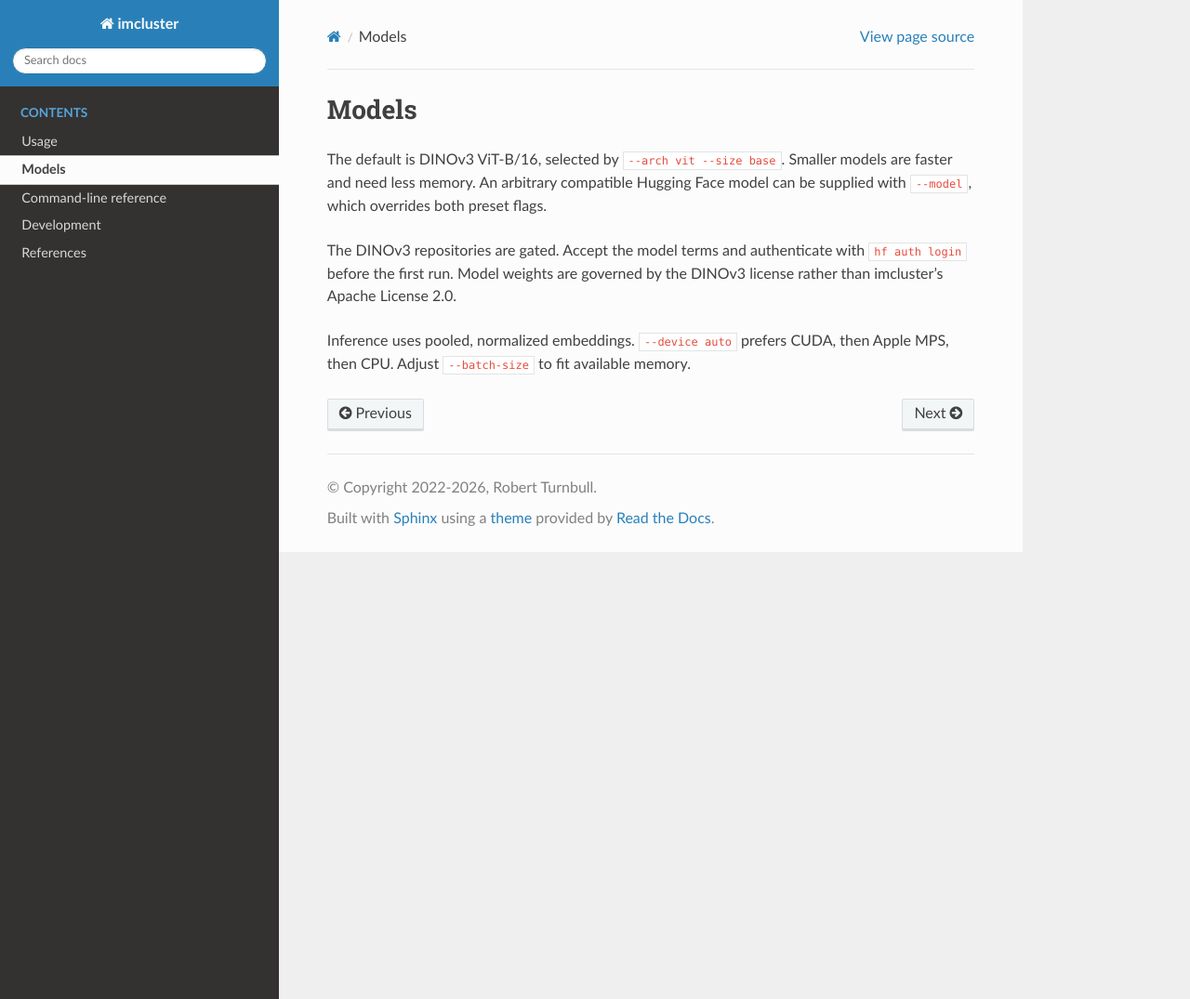
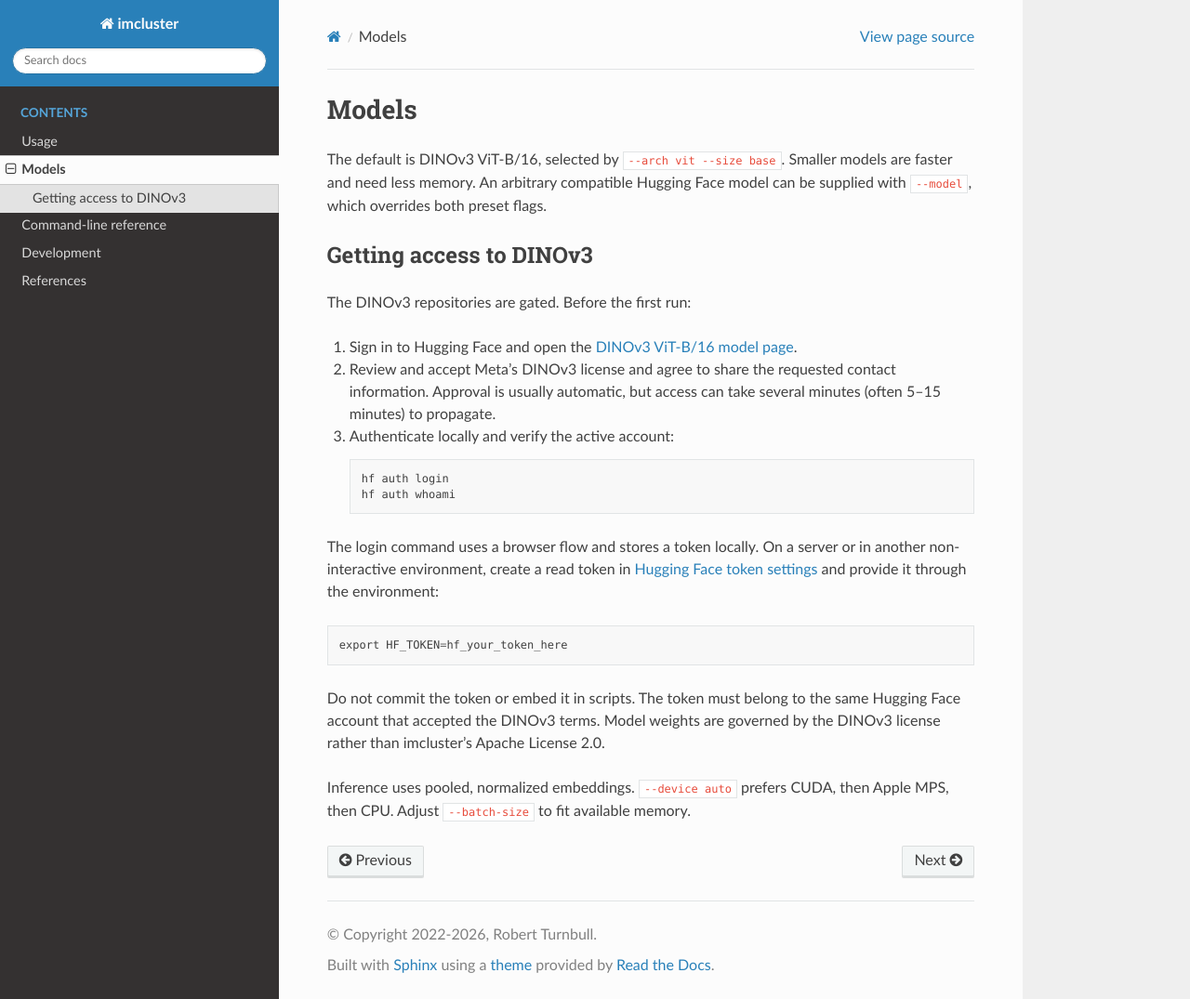
Before and after one commit to rbturnbull/imcluster, a Sphinx documentation site: the page built from docs/models.rst, in a window 1280 px wide and 1075 px high. Shown: the whole window at 93% size. Built offline with Sphinx 7.4.7 and the Read the Docs theme 3.1.0, drawn with Linux system fonts in a browser that asks for light colours.

```diff
--- a/docs/models.rst
+++ b/docs/models.rst
@@ -6,9 +6,31 @@ The default is DINOv3 ViT-B/16, selected by ``--arch vit --size base``.
 Smaller models are faster and need less memory. An arbitrary compatible Hugging
 Face model can be supplied with ``--model``, which overrides both preset flags.
 
-The DINOv3 repositories are gated. Accept the model terms and authenticate with
-``hf auth login`` before the first run. Model weights are governed by the
-DINOv3 license rather than imcluster's Apache License 2.0.
+Getting access to DINOv3
+------------------------
+
+The DINOv3 repositories are gated. Before the first run:
+
+#. Sign in to Hugging Face and open the `DINOv3 ViT-B/16 model page
+   <https://huggingface.co/facebook/dinov3-vitb16-pretrain-lvd1689m>`_.
+#. Review and accept Meta's DINOv3 license and agree to share the requested
+   contact information. Approval is usually automatic, but access can take
+   several minutes (often 5--15 minutes) to propagate.
+#. Authenticate locally and verify the active account::
+
+      hf auth login
+      hf auth whoami
+
+The login command uses a browser flow and stores a token locally. On a server
+or in another non-interactive environment, create a read token in `Hugging
+Face token settings <https://huggingface.co/settings/tokens>`_ and provide it
+through the environment::
+
+   export HF_TOKEN=hf_your_token_here
+
+Do not commit the token or embed it in scripts. The token must belong to the
+same Hugging Face account that accepted the DINOv3 terms. Model weights are
+governed by the DINOv3 license rather than imcluster's Apache License 2.0.
 
 Inference uses pooled, normalized embeddings. ``--device auto`` prefers CUDA,
 then Apple MPS, then CPU. Adjust ``--batch-size`` to fit available memory.
```
Also changed, not shown: README.rst (+39 -5 lines).
